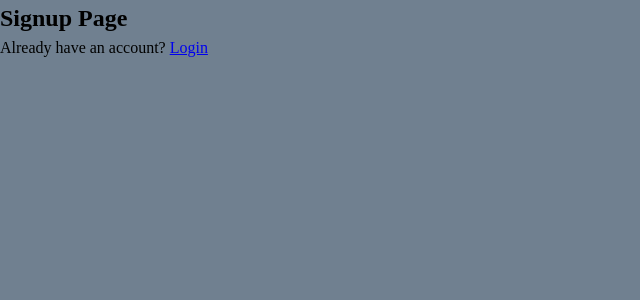
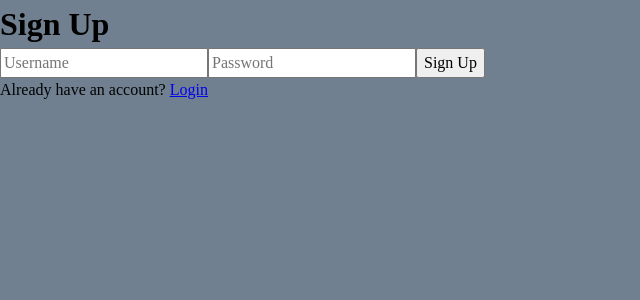
Before and after one commit to ckyever/ckylogs, a React (Vite) app in the folder frontend/public/: page /signup in a window 1280 px wide. Shown: the top 300 px of the page, without its empty margins (0-640 px from the left). Built offline with nearby package versions, Linux system fonts and the light colour scheme.

Commit message:
Add signup form

```diff
--- a/frontend/public/src/components/Signup.jsx
+++ b/frontend/public/src/components/Signup.jsx
@@ -1,9 +1,58 @@
+import { useState } from "react";
 import { Link } from "react-router";
+import { useNavigate } from "react-router-dom";
 
 function Signup() {
+  const [username, setUsername] = useState("");
+  const [password, setPassword] = useState("");
+
+  const navigate = useNavigate();
+
+  const handleSignup = async (event) => {
+    event.preventDefault();
+    try {
+      const response = await fetch("http://localhost:3000/api/user", {
+        method: "POST",
+        headers: {
+          "Content-Type": "application/json",
+        },
+        body: JSON.stringify({ username: username, password: password }),
+      });
+
+      if (response.ok) {
+        navigate("/login");
+      } else {
+        throw new Error(`Response status: ${response.status}`);
+      }
+    } catch (error) {
+      console.error(error);
+    }
+  };
+
   return (
     <div className="signup">
-      <h2>Signup Page</h2>
+      <h1>Sign Up</h1>
+      <form onSubmit={(event) => handleSignup(event)}>
+        <input
+          type="text"
+          name="username"
+          aria-label="username"
+          placeholder="Username"
+          required
+          value={username}
+          onChange={(event) => setUsername(event.target.value)}
+        ></input>
+        <input
+          type="password"
+          name="password"
+          aria-label="password"
+          placeholder="Password"
+          required
+          value={password}
+          onChange={(event) => setPassword(event.target.value)}
+        ></input>
+        <button type="submit">Sign Up</button>
+      </form>
       <span>
         Already have an account? <Link to="/login">Login</Link>
       </span>
```
